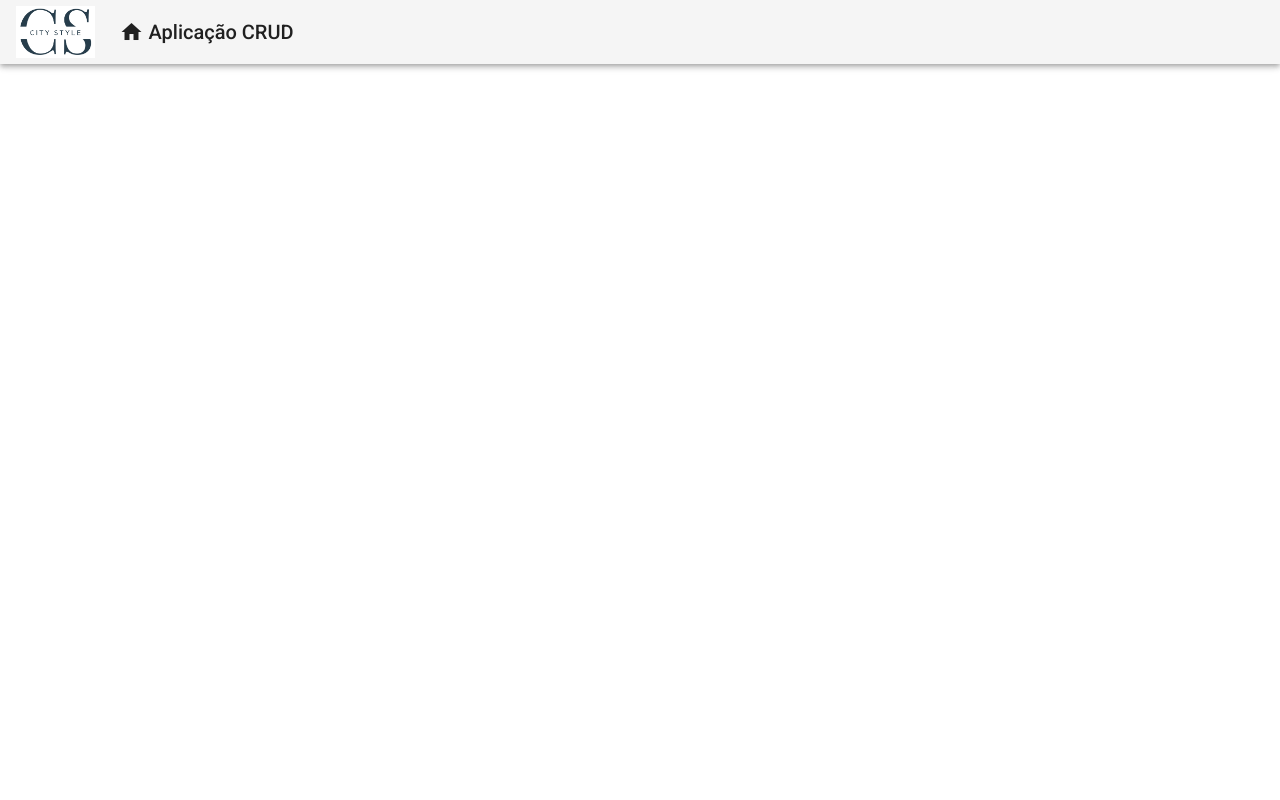
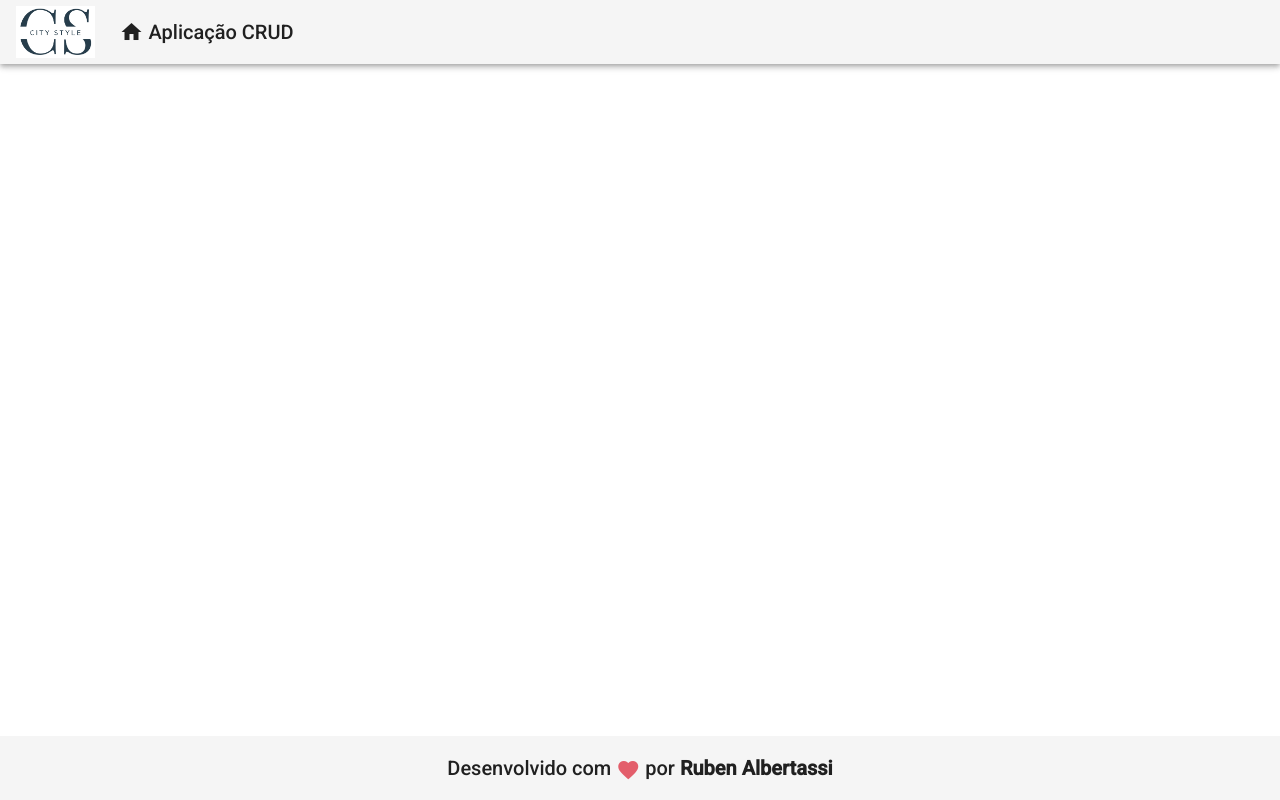
Before and after one commit to albertassi88/angular-exercises, an Angular app in the folder frontend/: page / in a window 1280 px wide. Built offline with nearby package versions, Linux system fonts and the light colour scheme.

Commit message:
criacao do componente footer

```diff
--- a/frontend/src/app/app.component.html
+++ b/frontend/src/app/app.component.html
@@ -1 +1,2 @@
 <app-header></app-header>
+<app-footer></app-footer>
--- a/frontend/src/app/app.module.ts
+++ b/frontend/src/app/app.module.ts
@@ -7,11 +7,13 @@
 import { HeaderComponent } from './components/template/header/header.component';
 
 import {  MatToolbarModule } from "@angular/material/toolbar";
+import { FooterComponent } from './components/template/footer/footer.component';
 
 @NgModule({
   declarations: [
     AppComponent,
-    HeaderComponent
+    HeaderComponent,
+    FooterComponent
   ],
   imports: [
     BrowserModule,
--- /dev/null
+++ b/frontend/src/app/components/template/footer/footer.component.css
@@ -0,0 +1,6 @@
+.footer {
+    display: flex;
+    justify-content: center;
+    position: fixed;
+    bottom: 0;
+}
--- /dev/null
+++ b/frontend/src/app/components/template/footer/footer.component.html
@@ -0,0 +1,10 @@
+<mat-toolbar class="footer">
+    <span>
+        Desenvolvido com
+        <i class="material-icons red v-middle">
+            favorite
+        </i>
+        por <strong>Ruben Albertassi</strong>
+    </span>
+
+</mat-toolbar>
--- /dev/null
+++ b/frontend/src/app/components/template/footer/footer.component.ts
@@ -0,0 +1,15 @@
+import { Component, OnInit } from '@angular/core';
+
+@Component({
+  selector: 'app-footer',
+  templateUrl: './footer.component.html',
+  styleUrls: ['./footer.component.css']
+})
+export class FooterComponent implements OnInit {
+
+  constructor() { }
+
+  ngOnInit(): void {
+  }
+
+}
--- a/frontend/src/styles.css
+++ b/frontend/src/styles.css
@@ -2,3 +2,11 @@
 
 html, body { height: 100%; }
 body { margin: 0; font-family: Roboto, "Helvetica Neue", sans-serif; }
+
+.red {
+    color: rgb(227, 94, 107);
+}
+
+.v-middle {
+    vertical-align: middle;
+}
```
